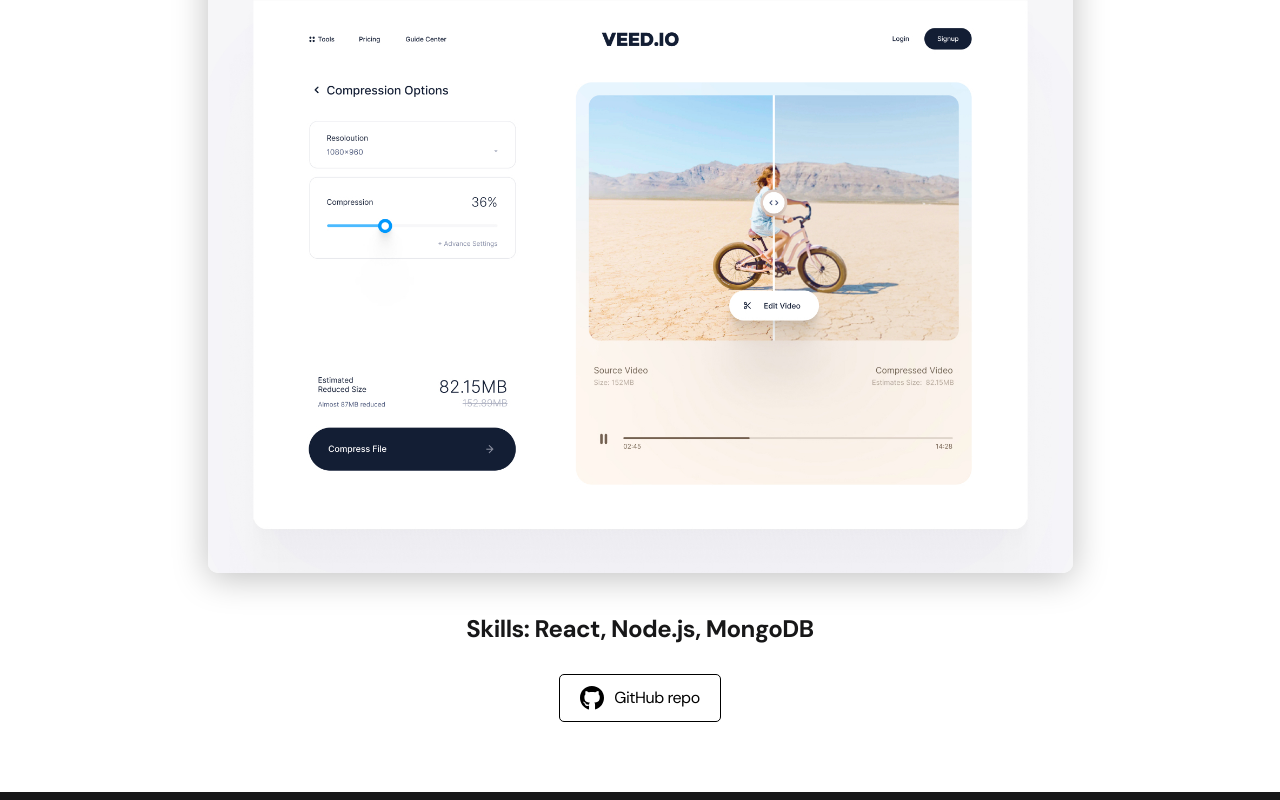
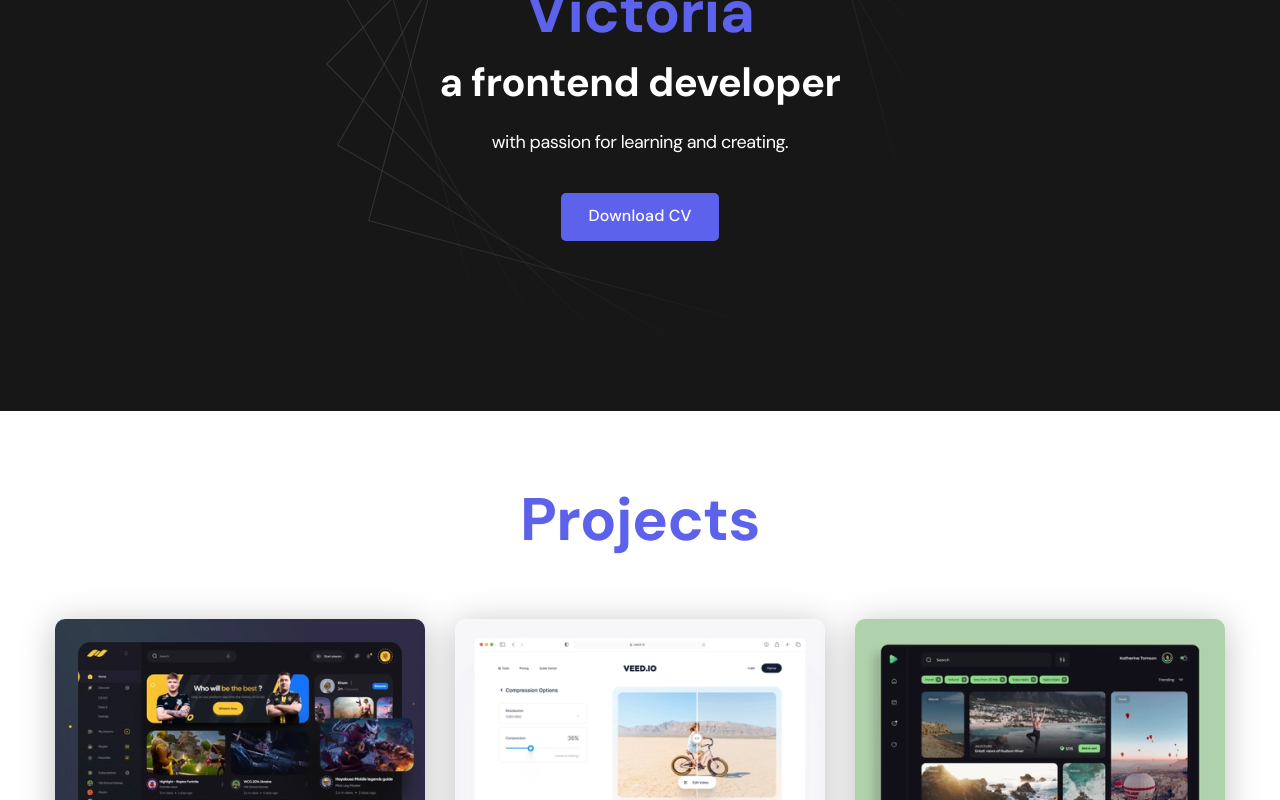
Before and after one commit to vixxxyg/Portfolio-React, a React (Create React App) app: page / in a window 1280 px wide. Shown: the part 360-1160 px from the top of the page. Built offline with nearby package versions, Linux system fonts and the light colour scheme.

Commit message:
adds Router and Routes

```diff
--- a/package.json
+++ b/package.json
@@ -1,6 +1,7 @@
 {
   "name": "portfolio-react",
   "version": "0.1.0",
+  "description": "Some description",
   "private": true,
   "dependencies": {
     "@testing-library/jest-dom": "^5.17.0",
@@ -8,7 +9,8 @@
     "@testing-library/user-event": "^13.5.0",
     "react": "^18.3.1",
     "react-dom": "^18.3.1",
-    "react-scripts": "5.0.1",
+    "react-router-dom": "^6.28.0",
+    "react-scripts": "^5.0.1",
     "web-vitals": "^2.1.4"
   },
   "scripts": {
--- a/src/App.js
+++ b/src/App.js
@@ -1,22 +1,28 @@
 import "./styles/main.css";
+
+import { BrowserRouter as Router, Routes, Route } from "react-router-dom";
 
 import Home from "./pages/Home.js";
 import Projects from "./pages/Projects.js";
+import Project from "./pages/Project.js";
 import Contacts from "./pages/Contacts.js";
 import Navbar from "./components/navbar/Navbar.js";
 import Footer from "./components/footer/Footer.js";
-import Project from "./pages/Project.js";
 
 
 function App() {
   return (
         <div className="App">
+          <Router>
             <Navbar />
-            {/* <Home /> */}
-            {/* <Projects /> */}
-            <Project />
-            {/* <Contacts /> */}
+            <Routes>
+              <Route path="/" element={<Home />} />
+              <Route path="/projects" element={<Projects />} />
+              <Route path="/project" element={<Project />} />
+              <Route path="/contacts" element={<Contacts />} />
+            </Routes>
             <Footer />
+          </Router>
         </div>
   );
 }
--- a/src/components/btnGitHub/btnGitHub.js
+++ b/src/components/btnGitHub/btnGitHub.js
@@ -3,7 +3,7 @@
 
 const BtnGitHub = ({ link }) => {
     return (
-        <a href={link} target="_blank" className="btn-outline">
+        <a href={link} target="_blank" rel="noreferrer" className="btn-outline">
             <img src={gitHubIcon} alt="" />
             GitHub repo
         </a>
--- a/src/components/header/Header.js
+++ b/src/components/header/Header.js
@@ -1,6 +1,6 @@
 import "./styles.css";
 
-function Header () {
+const Header = () => {
     return (
         <header className="header">
             <div className="header__wrapper">
--- a/src/pages/Home.js
+++ b/src/pages/Home.js
@@ -1,11 +1,13 @@
 import Projects from "./../pages/Projects.js";
+import Header from "./../components/header/Header.js";
 
 const Home = () => {
     return (
         <>
+            <Header />
             <Projects />
         </>
-     );
+    );
 }
 
 export default Home;
```
Also changed, not shown: 1 other file (tests, documents, lock files or other folders). Lines whose indentation alone changed are shown as unchanged.
